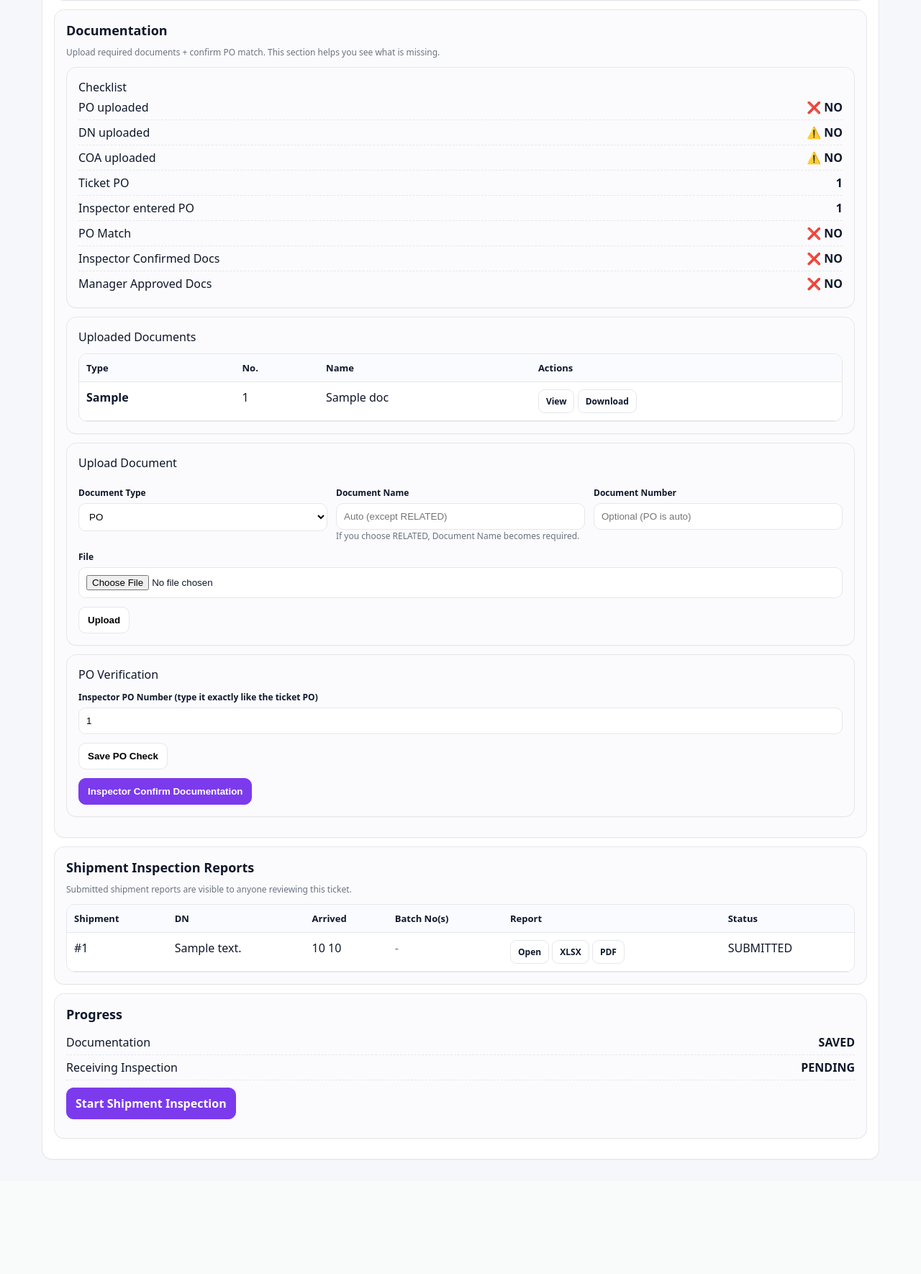
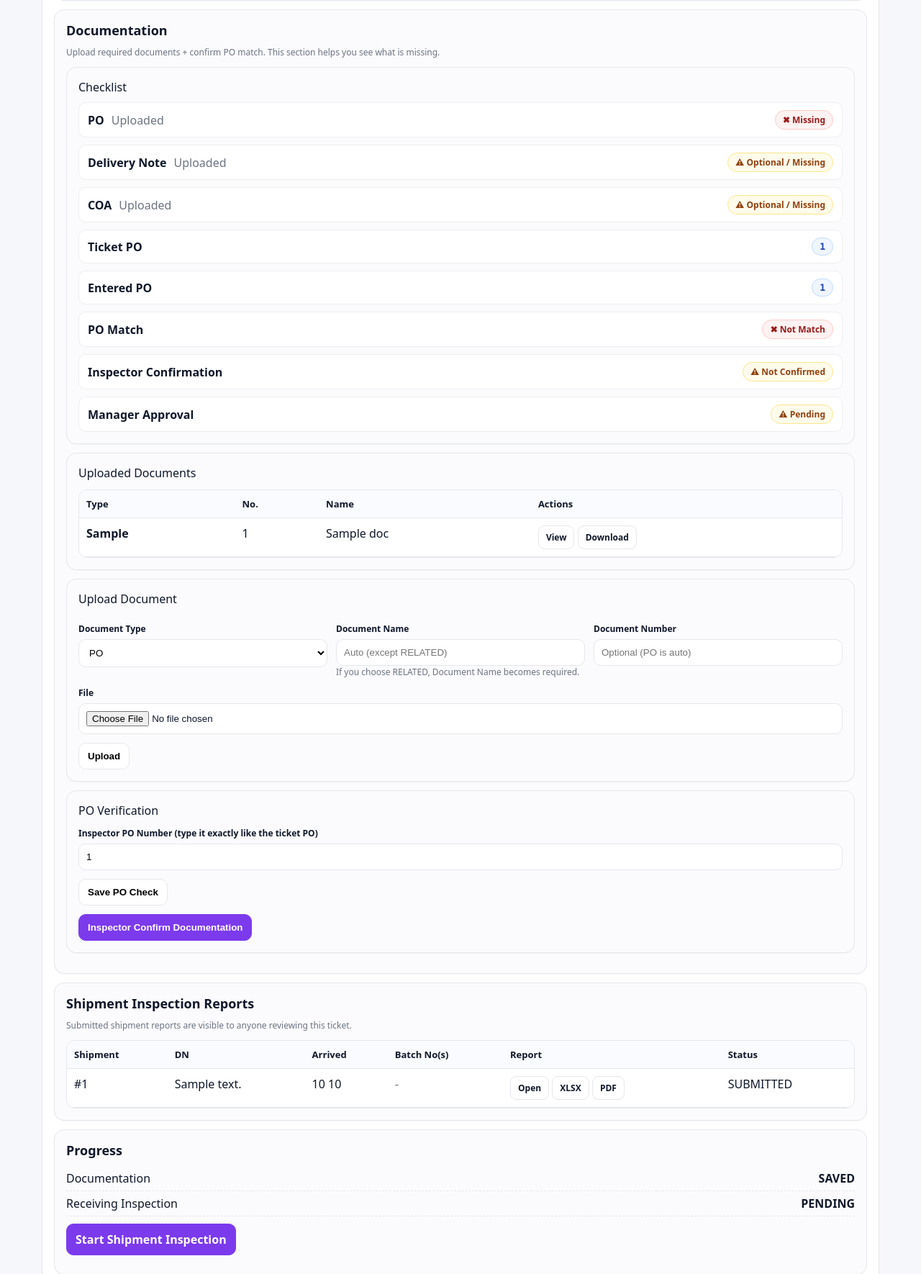
Before and after one commit to paintgree/inspection-erp-liner, a FastAPI app: template app/templates/mrr_view.html in a window 1280 px wide. Shown: the part 465-2235 px from the top of the page at 72% size. Before the commit the page ends 2076 px from the top, so only its background shows below. Run offline with FastAPI, Linux system fonts and the light colour scheme; the template is opened without the code that fills it: most values are stand-ins (such as "Sample title", 1, 10 or a date in 2020); parts of the project's set-up code (start-up, migrations or seed data) failed here and were passed over.

Commit message:
Update mrr_view.html

```diff
--- a/app/templates/mrr_view.html
+++ b/app/templates/mrr_view.html
@@ -131,40 +131,97 @@
     {% set inspector_confirmed = (receiving and receiving.inspector_confirmed_po) %}
     {% set manager_confirmed = (receiving and receiving.manager_confirmed_po) %}
 
-    <!-- CHECKLIST -->
+        <!-- CHECKLIST (CLEAN UI) -->
     <div class="card inner mt">
       <div class="sectiontitle accent-blue">Checklist</div>
 
-      <div class="kv"><span>PO uploaded</span>
-        <b>{% if has_po %}✅ YES{% else %}❌ NO{% endif %}</b>
-      </div>
+      <style>
+        .chk { margin-top: 10px; display: grid; gap: 10px; }
+        .chkrow { display:flex; align-items:center; justify-content:space-between; padding:10px 12px; border:1px solid #eee; border-radius:10px; background:#fff; }
+        .chkleft { display:flex; align-items:center; gap:10px; }
+        .chkb { font-weight:700; }
+        .pill { padding:4px 10px; border-radius:999px; font-weight:700; font-size:12px; border:1px solid transparent; }
+        .ok { background:#ecfdf5; border-color:#a7f3d0; color:#065f46; }
+        .no { background:#fef2f2; border-color:#fecaca; color:#991b1b; }
+        .warn { background:#fffbeb; border-color:#fde68a; color:#92400e; }
+        .info { background:#eff6ff; border-color:#bfdbfe; color:#1e40af; }
+        .mono { font-family: ui-monospace, SFMono-Regular, Menlo, Monaco, Consolas, "Liberation Mono", "Courier New", monospace; font-size: 13px; }
+      </style>
 
-      <div class="kv"><span>DN uploaded</span>
-        <b>{% if has_dn %}✅ YES{% else %}⚠️ NO{% endif %}</b>
-      </div>
+      <div class="chk">
+        <div class="chkrow">
+          <div class="chkleft">
+            <span class="chkb">PO</span>
+            <span class="muted">Uploaded</span>
+          </div>
+          <span class="pill {% if ns.has_po %}ok{% else %}no{% endif %}">
+            {% if ns.has_po %}✔ Uploaded{% else %}✖ Missing{% endif %}
+          </span>
+        </div>
 
-      <div class="kv"><span>COA uploaded</span>
-        <b>{% if has_coa %}✅ YES{% else %}⚠️ NO{% endif %}</b>
-      </div>
+        <div class="chkrow">
+          <div class="chkleft">
+            <span class="chkb">Delivery Note</span>
+            <span class="muted">Uploaded</span>
+          </div>
+          <span class="pill {% if ns.has_dn %}ok{% else %}warn{% endif %}">
+            {% if ns.has_dn %}✔ Uploaded{% else %}⚠ Optional / Missing{% endif %}
+          </span>
+        </div>
 
-      <div class="kv"><span>Ticket PO</span><b>{{ lot.po_number or "-" }}</b></div>
+        <div class="chkrow">
+          <div class="chkleft">
+            <span class="chkb">COA</span>
+            <span class="muted">Uploaded</span>
+          </div>
+          <span class="pill {% if ns.has_coa %}ok{% else %}warn{% endif %}">
+            {% if ns.has_coa %}✔ Uploaded{% else %}⚠ Optional / Missing{% endif %}
+          </span>
+        </div>
 
-      <div class="kv"><span>Inspector entered PO</span>
-        <b>{{ receiving.inspector_po_number if receiving else "-" }}</b>
-      </div>
+        <div class="chkrow">
+          <div class="chkleft">
+            <span class="chkb">Ticket PO</span>
+          </div>
+          <span class="pill info mono">{{ lot.po_number or "-" }}</span>
+        </div>
 
-      <div class="kv"><span>PO Match</span>
-        <b>{% if po_match %}✅ YES{% elif po_entered %}❌ NO{% else %}-{% endif %}</b>
-      </div>
+        <div class="chkrow">
+          <div class="chkleft">
+            <span class="chkb">Entered PO</span>
+          </div>
+          <span class="pill info mono">{{ receiving.inspector_po_number if receiving else "-" }}</span>
+        </div>
 
-      <div class="kv"><span>Inspector Confirmed Docs</span>
-        <b>{% if inspector_confirmed %}✅ YES{% else %}❌ NO{% endif %}</b>
-      </div>
+        <div class="chkrow">
+          <div class="chkleft">
+            <span class="chkb">PO Match</span>
+          </div>
+          <span class="pill {% if po_match %}ok{% elif po_entered %}no{% else %}warn{% endif %}">
+            {% if po_match %}✔ Match{% elif po_entered %}✖ Not Match{% else %}⚠ Not Checked{% endif %}
+          </span>
+        </div>
 
-      <div class="kv"><span>Manager Approved Docs</span>
-        <b>{% if manager_confirmed %}✅ YES{% else %}❌ NO{% endif %}</b>
+        <div class="chkrow">
+          <div class="chkleft">
+            <span class="chkb">Inspector Confirmation</span>
+          </div>
+          <span class="pill {% if inspector_confirmed %}ok{% else %}warn{% endif %}">
+            {% if inspector_confirmed %}✔ Confirmed{% else %}⚠ Not Confirmed{% endif %}
+          </span>
+        </div>
+
+        <div class="chkrow">
+          <div class="chkleft">
+            <span class="chkb">Manager Approval</span>
+          </div>
+          <span class="pill {% if manager_confirmed %}ok{% else %}warn{% endif %}">
+            {% if manager_confirmed %}✔ Approved{% else %}⚠ Pending{% endif %}
+          </span>
+        </div>
       </div>
     </div>
+
 
     <!-- UPLOADED DOCS LIST -->
     <div class="card inner mt">
```
